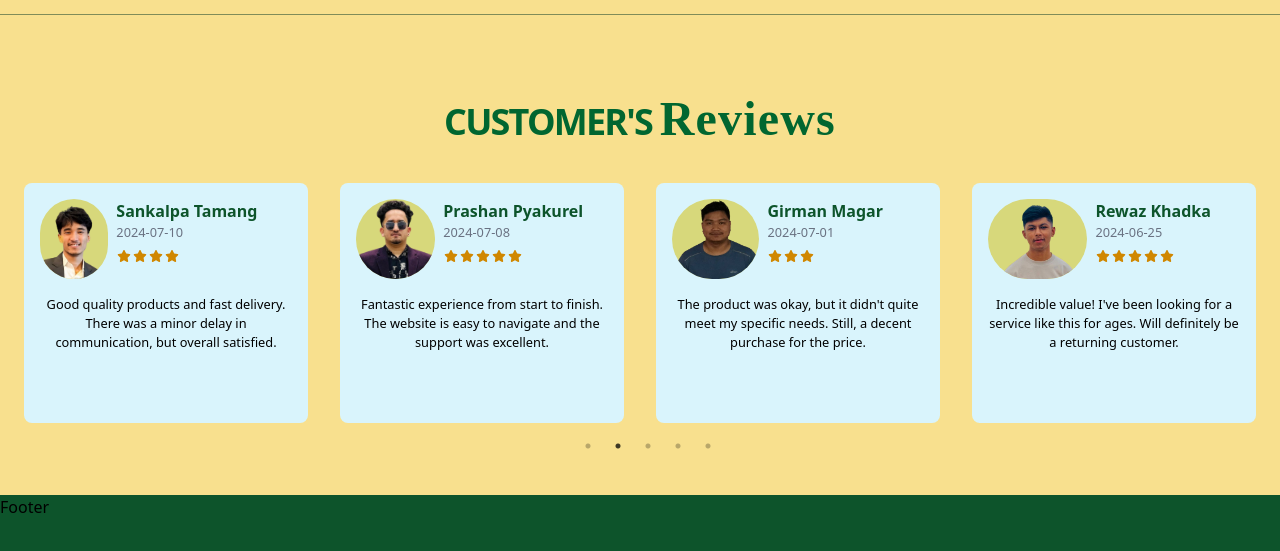
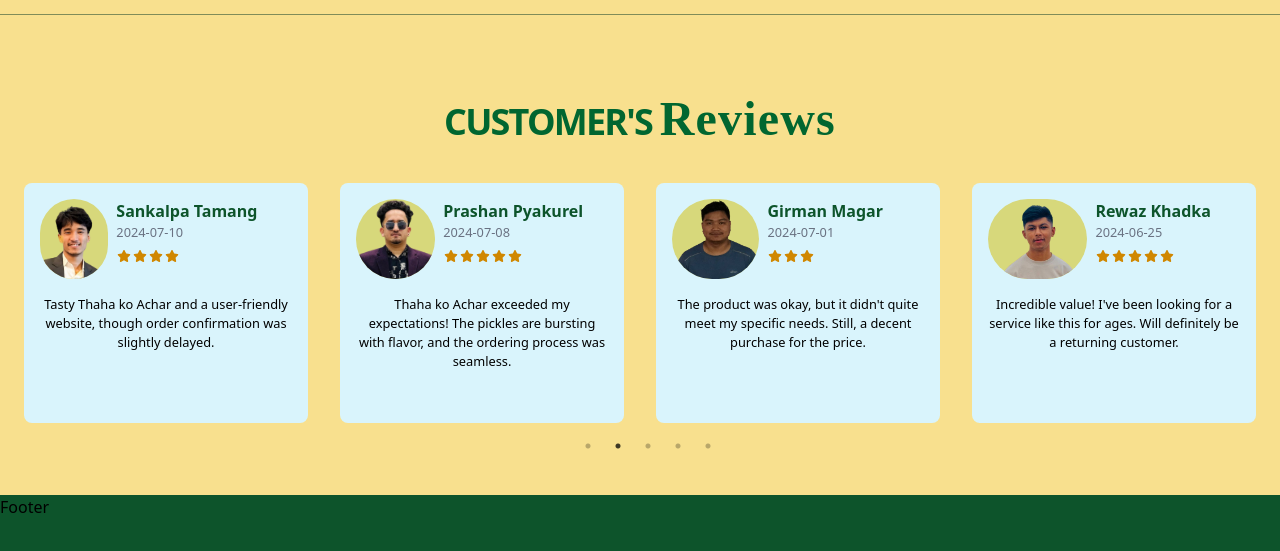
Before and after one commit to HavocXgrg/Thaha_ko_Aachar, a React (Vite) app: page / in a window 1280 px wide. Shown: the part 4182-4733 px from the top of the page. Built offline with nearby package versions, Linux system fonts and the light colour scheme.

Commit message:
updated some text in reviewText of reviewData

```diff
--- a/src/Constant/AboutStats.js
+++ b/src/Constant/AboutStats.js
@@ -78,7 +78,7 @@ export const reviewData = [
     rating: 5,
     date: "2024-07-15",
     reviewText:
-      "Absolutely thrilled with the service! The team went above and beyond my expectations. Highly recommend!",
+      "Thaha ko Achar is delicious with vibrant flavors! The website is easy to navigate, and buying was a breeze.",
     profilePic: bishwa,
   },
   {
@@ -87,7 +87,7 @@ export const reviewData = [
     rating: 4,
     date: "2024-07-10",
     reviewText:
-      "Good quality products and fast delivery. There was a minor delay in communication, but overall satisfied.",
+      "Tasty Thaha ko Achar and a user-friendly website, though order confirmation was slightly delayed.",
     profilePic: sankalpa,
   },
   {
@@ -96,7 +96,7 @@ export const reviewData = [
     rating: 5,
     date: "2024-07-08",
     reviewText:
-      "Fantastic experience from start to finish. The website is easy to navigate and the support was excellent.",
+      "Thaha ko Achar exceeded my expectations! The pickles are bursting with flavor, and the ordering process was seamless.",
     profilePic: prashan,
   },
   {
```
